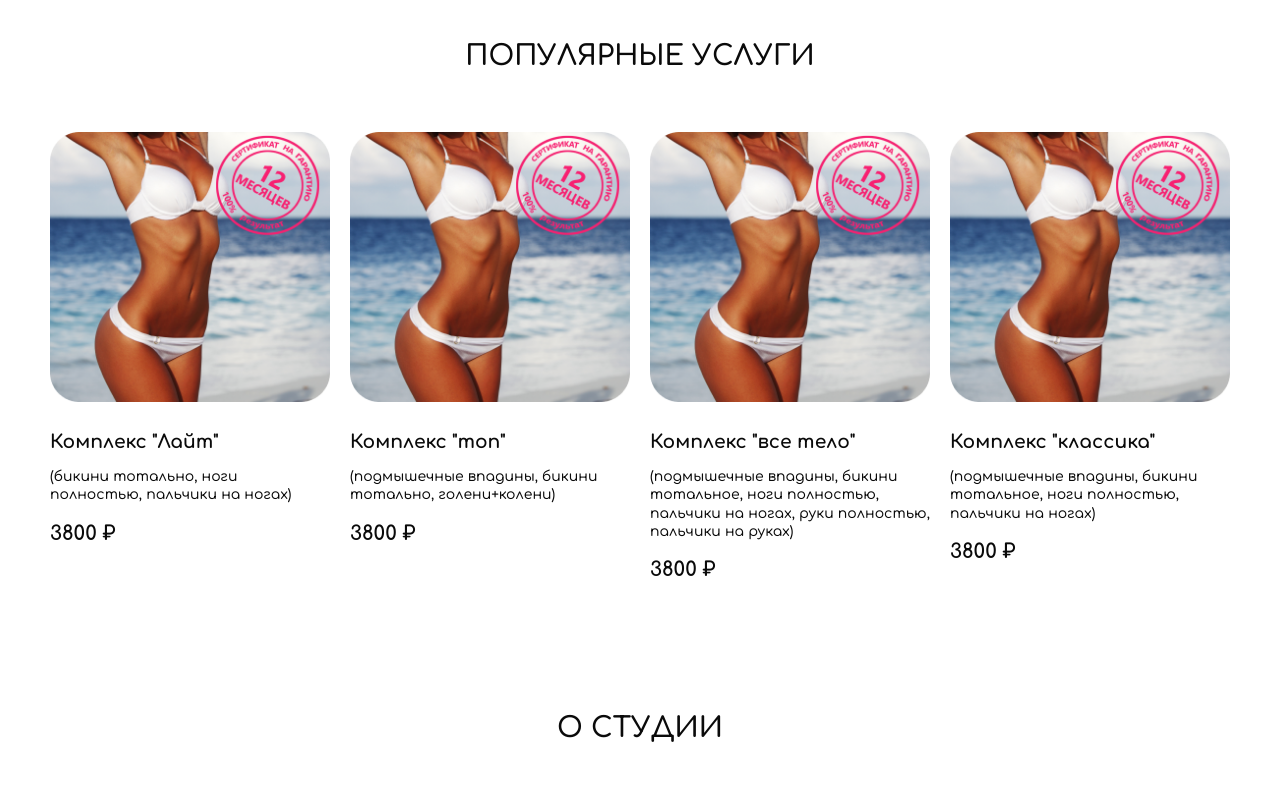
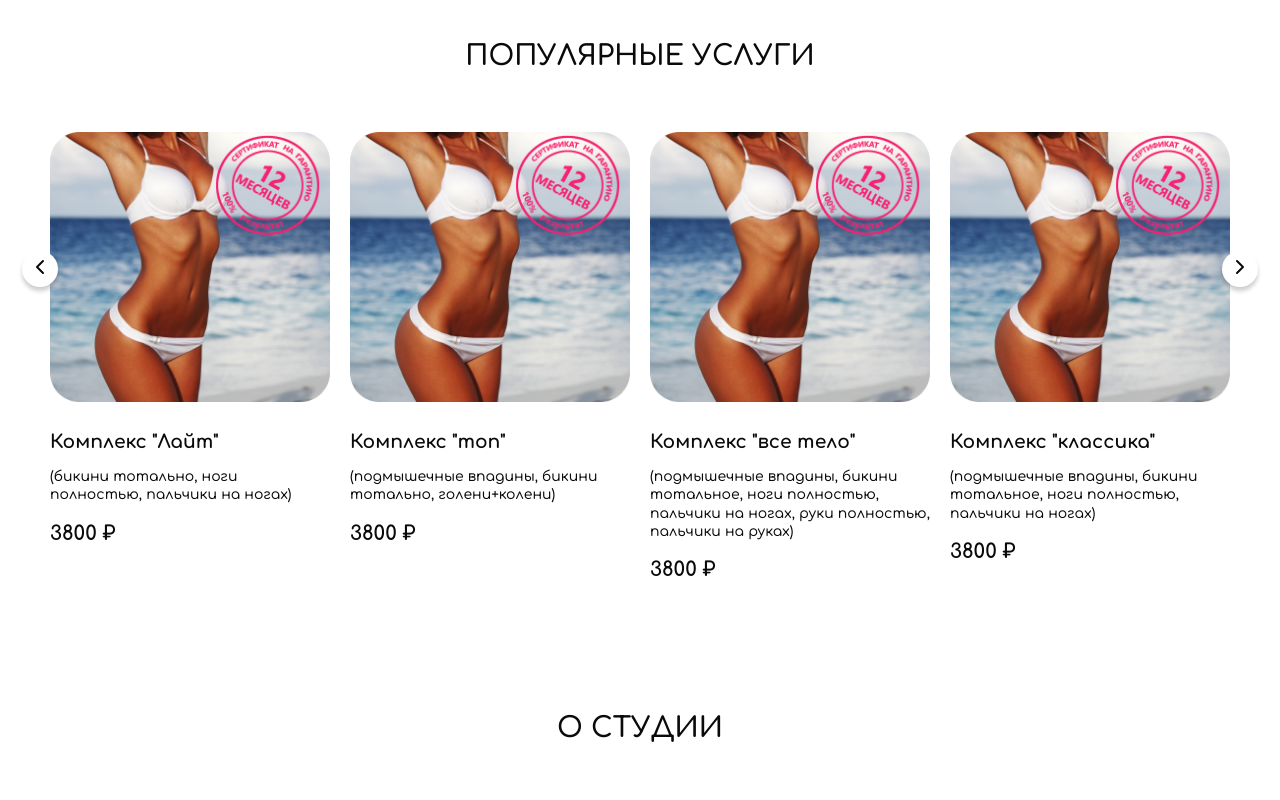
Before and after one commit to t1ep1l0t/lazerpil.ru, a Vue app in the folder client/: page / in a window 1280 px wide. Shown: the part 1120-1920 px from the top of the page. Built offline with nearby package versions, Linux system fonts and the light colour scheme.

Commit message:
initial commit

```diff
--- a/client/src/components/HeaderComponent.vue
+++ b/client/src/components/HeaderComponent.vue
@@ -89,7 +89,7 @@ export default {
   width: 100%;
   padding: 8px 0;
   background: #FFFFFF;
-  z-index: 2;
+  z-index: 3;
 
   &__inner {
     width: 100%;
--- a/client/src/components/MobilMenu.vue
+++ b/client/src/components/MobilMenu.vue
@@ -68,7 +68,7 @@ export default {
   position: fixed;
   top: 0;
   left: 0;
-  z-index: 1;
+  z-index: 2;
   background: #FFFFFF;
   display: none;
   transform: translateY(-100%);
--- a/client/src/views/HomeView.vue
+++ b/client/src/views/HomeView.vue
@@ -31,9 +31,15 @@
             <h2 class="popular__title">ПОПУЛЯРНЫЕ УСЛУГИ</h2>
           </div>
           <div class="popular__content">
+            <button class="popular__arrow popular__arrow__prev" @click="popular_slider_prev">
+              <svg class="icon" width="24" height="24" viewBox="0 0 24 24" fill="none" stroke="#0A0A0A" xmlns="http://www.w3.org/2000/svg">
+                <path d="M15 6L9 12L15 18" stroke="inherit" stroke-width="2" stroke-linecap="round" stroke-linejoin="round"/>
+              </svg>
+            </button>
             <VueSlickCarousel class="popular__slider"
                               v-if="popular"
-                              v-bind="slider_settings"
+                              v-bind="popular_slider_settings"
+                              ref="popular_slider"
             >
               <div class="popular__slide"
                    v-for="item of popular"
@@ -46,6 +52,11 @@
                 <span class="popular__slide__price">{{ item.price }} ₽</span>
               </div>
             </VueSlickCarousel>
+            <button class="popular__arrow popular__arrow__next" @click="popular_slider_next">
+              <svg class="icon" width="24" height="24" viewBox="0 0 24 24" fill="none" stroke="#0A0A0A" xmlns="http://www.w3.org/2000/svg">
+                <path d="M9 18L15 12L9 6" stroke="inherit" stroke-width="2" stroke-linecap="round" stroke-linejoin="round"/>
+              </svg>
+            </button>
           </div>
         </div>
       </div>
@@ -150,7 +161,27 @@
                  v-for="(loaction, index) of locations"
                  :key="index"
             >
-              <VueSlickCarousel class="location__slider">
+              <button class="location__arrow location__arrow__prev"
+                      @click="loaction_slider1_prev"
+                      v-if="index === 0"
+              >
+                <svg class="icon" width="24" height="24" viewBox="0 0 24 24" fill="none" stroke="#0A0A0A" xmlns="http://www.w3.org/2000/svg">
+                  <path d="M15 6L9 12L15 18" stroke="inherit" stroke-width="2" stroke-linecap="round" stroke-linejoin="round"/>
+                </svg>
+              </button>
+              <button class="location__arrow location__arrow__prev"
+                      @click="loaction_slider2_prev"
+                      v-if="index === 1"
+              >
+                <svg class="icon" width="24" height="24" viewBox="0 0 24 24" fill="none" stroke="#0A0A0A" xmlns="http://www.w3.org/2000/svg">
+                  <path d="M15 6L9 12L15 18" stroke="inherit" stroke-width="2" stroke-linecap="round" stroke-linejoin="round"/>
+                </svg>
+              </button>
+              <VueSlickCarousel class="location__slider"
+                                :ref="'location_slider_' + index"
+                                v-if="loaction"
+                                v-bind="locations_slider_settings"
+              >
                 <div class="location__slide"
                      v-for="(img, index) of loaction.photos"
                      :key="index"
@@ -158,6 +189,22 @@
                   <img class="img" :src="img" alt="">
                 </div>
               </VueSlickCarousel>
+              <button class="location__arrow location__arrow__next"
+                      @click="loaction_slider1_next"
+                      v-if="index === 0"
+              >
+                <svg class="icon" width="24" height="24" viewBox="0 0 24 24" fill="none" stroke="#0A0A0A" xmlns="http://www.w3.org/2000/svg">
+                  <path d="M9 18L15 12L9 6" stroke="inherit" stroke-width="2" stroke-linecap="round" stroke-linejoin="round"/>
+                </svg>
+              </button>
+              <button class="location__arrow location__arrow__next"
+                      @click="loaction_slider2_next"
+                      v-if="index === 1"
+              >
+                <svg class="icon" width="24" height="24" viewBox="0 0 24 24" fill="none" stroke="#0A0A0A" xmlns="http://www.w3.org/2000/svg">
+                  <path d="M9 18L15 12L9 6" stroke="inherit" stroke-width="2" stroke-linecap="round" stroke-linejoin="round"/>
+                </svg>
+              </button>
               <span class="location__metro"
                     :style="{color: loaction.color}"
               >
@@ -186,8 +233,8 @@ export default {
   },
   data () {
     return {
-      slider_settings: {
-        arrows: true,
+      popular_slider_settings: {
+        arrows: false,
         autoplay: true,
         autoplaySpeed: 6000,
         slidesToScroll: 1,
@@ -488,6 +535,15 @@ export default {
           ]
         },
       ],
+      locations_slider_settings: {
+        arrows: false,
+        autoplay: true,
+        autoplaySpeed: 6000,
+        slidesToScroll: 1,
+        slidesToShow: 1,
+        swipeToSlide: true,
+        infinite: true
+      },
       locations: [
         {
           metro: 'Бульвар Рокассовского',
@@ -508,6 +564,26 @@ export default {
           ]
         },
       ]
+    }
+  },
+  methods: {
+    popular_slider_prev () {
+      this.$refs.popular_slider.prev()
+    },
+    popular_slider_next () {
+      this.$refs.popular_slider.next()
+    },
+    loaction_slider1_prev () {
+      this.$refs.location_slider_0[0].prev()
+    },
+    loaction_slider1_next () {
+      this.$refs.location_slider_0[0].next();
+    },
+    loaction_slider2_prev () {
+      this.$refs.location_slider_1[0].prev()
+    },
+    loaction_slider2_next () {
+      this.$refs.location_slider_1[0].next();
     }
   },
   mounted () {
@@ -706,9 +782,42 @@ export default {
   }
   &__content {
     width: 100%;
+    position: relative;
   }
   &__slider {
     width: 100%;
+  }
+  &__arrow {
+    position: absolute;
+    top: 119px;
+    background: #FFFFFF;
+    width: 36px;
+    height: 36px;
+    border-radius: 50%;
+    box-shadow: 0px 4px 4px rgba(0, 0, 0, 0.2);
+    z-index: 1;
+
+    .icon {
+      transition: all .3s ease;
+    }
+    &__prev {
+      left: -18px;
+
+      &:hover {
+        .icon {
+          stroke: $rose_light;
+        }
+      }
+    }
+    &__next {
+      right: -18px;
+
+      &:hover {
+        .icon {
+          stroke: $rose_light;
+        }
+      }
+    }
   }
   &__slide {
     height: 460px;
@@ -1110,6 +1219,39 @@ export default {
     flex-direction: column;
     align-items: start;
     gap: 10px;
+    position: relative;
+  }
+  &__arrow {
+    position: absolute;
+    top: 35%;
+    background: #FFFFFF;
+    width: 36px;
+    height: 36px;
+    border-radius: 50%;
+    box-shadow: 0px 4px 4px rgba(0, 0, 0, 0.2);
+    z-index: 1;
+
+    .icon {
+      transition: all .3s ease;
+    }
+    &__prev {
+      left: 20px;
+
+      &:hover {
+        .icon {
+          stroke: $rose_light;
+        }
+      }
+    }
+    &__next {
+      right: 20px;
+
+      &:hover {
+        .icon {
+          stroke: $rose_light;
+        }
+      }
+    }
   }
   &__slider {
     width: 100%;
```
